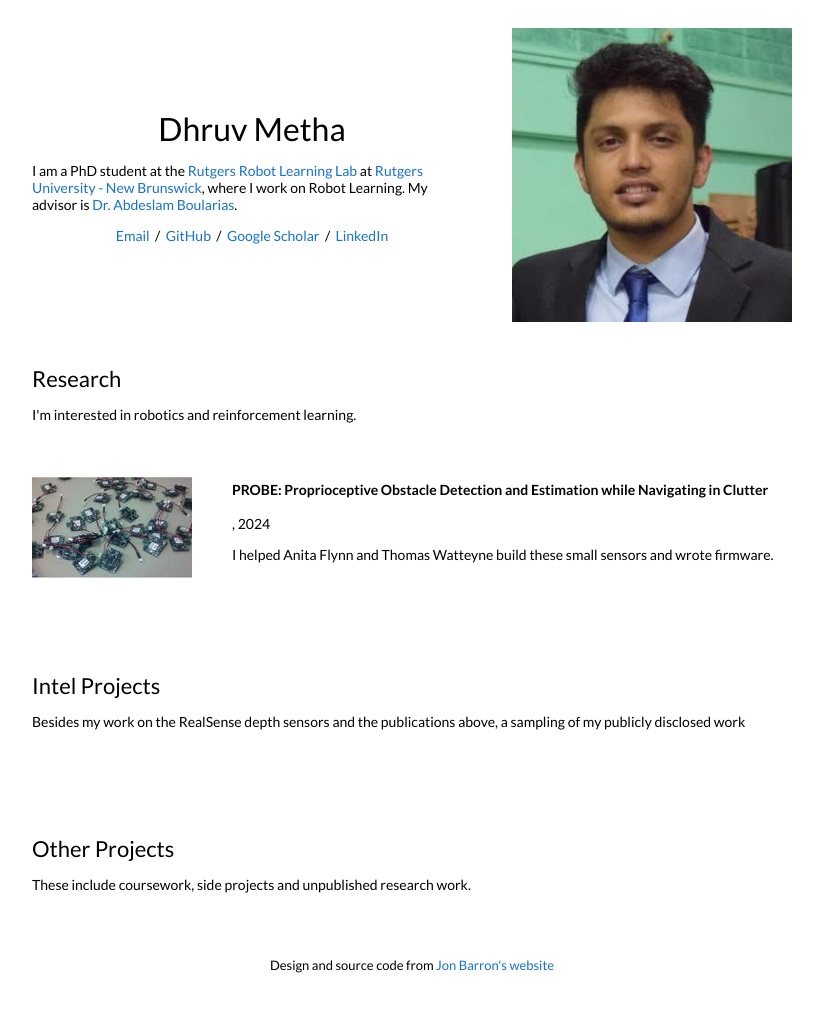
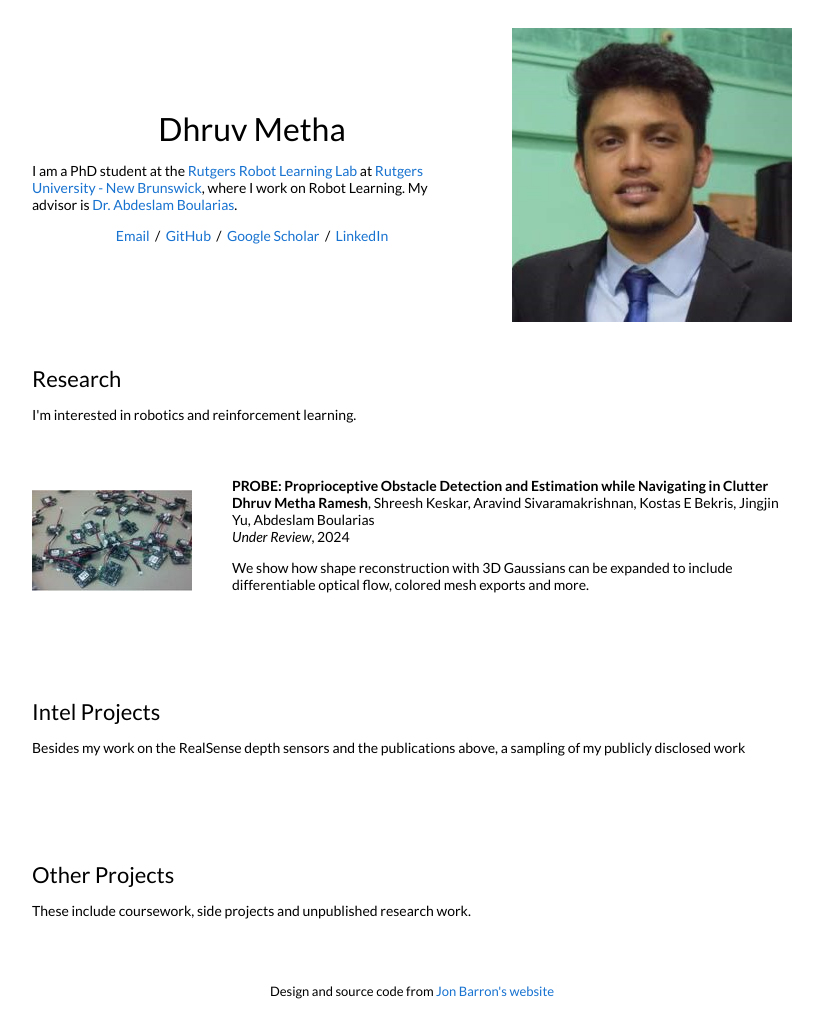
Before and after one commit to dhruvmetha/dhruvmetha.github.io, a Jekyll site: the page built from _posts/2024-03-15-legged_probe.markdown, in a window 1280 px wide. Shown: the whole page, without its empty margins (228-1051 px from the left). Built offline with Jekyll 4.4.1, drawn with Linux system fonts in a browser that asks for light colours; before the commit the page ends 994 px from its top, so only the background shows below that.

Commit message:
editing first post

```diff
--- a/_posts/2024-03-15-legged_probe.markdown
+++ b/_posts/2024-03-15-legged_probe.markdown
@@ -1,12 +1,12 @@
 ---
 layout: post
 title:  "PROBE: Proprioceptive Obstacle Detection and Estimation while Navigating in Clutter"
-date:   2024-03-15 00:00:00 +00:00
+date:   2024-03-15 18:08:39 +00:00
 image: /images/gina-motes.jpg
 categories: research
 author: "Dhruv Metha Ramesh"
+authors: "<strong>Dhruv Metha Ramesh</strong>, Shreesh Keskar, Aravind Sivaramakrishnan, Kostas E Bekris, Jingjin Yu, Abdeslam Boularias"
+venue: "Under Review"
 subtitle: ""
 ---
-I helped Anita Flynn and Thomas Watteyne build these small sensors and wrote firmware.
-
-Assisting Dr. Anita Flynn in [Prof. Kris Pister's](http://wsn.eecs.berkeley.edu/){:target="_blank"} lab, I learned a lot about testing and board-debugging the GINA 2.2/b/c boards. I learned a lot from this project, from cutting traces to reflowing boards , even soldering and de-soldering components smaller than 4mm square. From Ankur Mehta, I learned a lot about serial protocols, from i2c, to SPI, UART and USB. This included writing new firmware to support new sensors and connecting across serial protocols to enable PC-sensor interaction. This was my first summer project and it was a bunch of exciting, hands-on learning. Some of my code contributions (mostly in terms of small, MSP430 C programs) may (perhaps) still be found [here](http://openwsn.berkeley.edu/){:target="_blank"}.
+We show how shape reconstruction with 3D Gaussians can be expanded to include differentiable optical flow, colored mesh exports and more.
```
